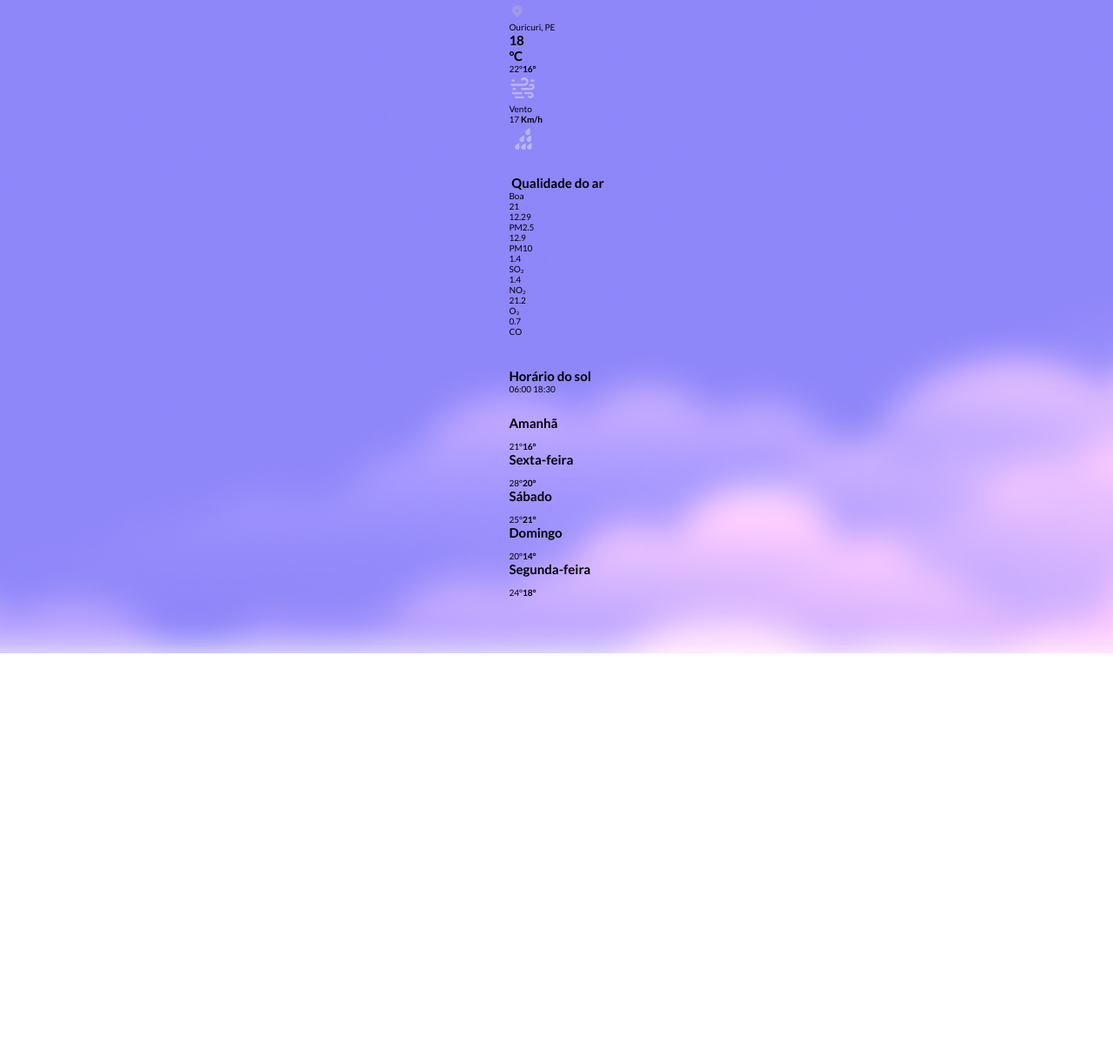
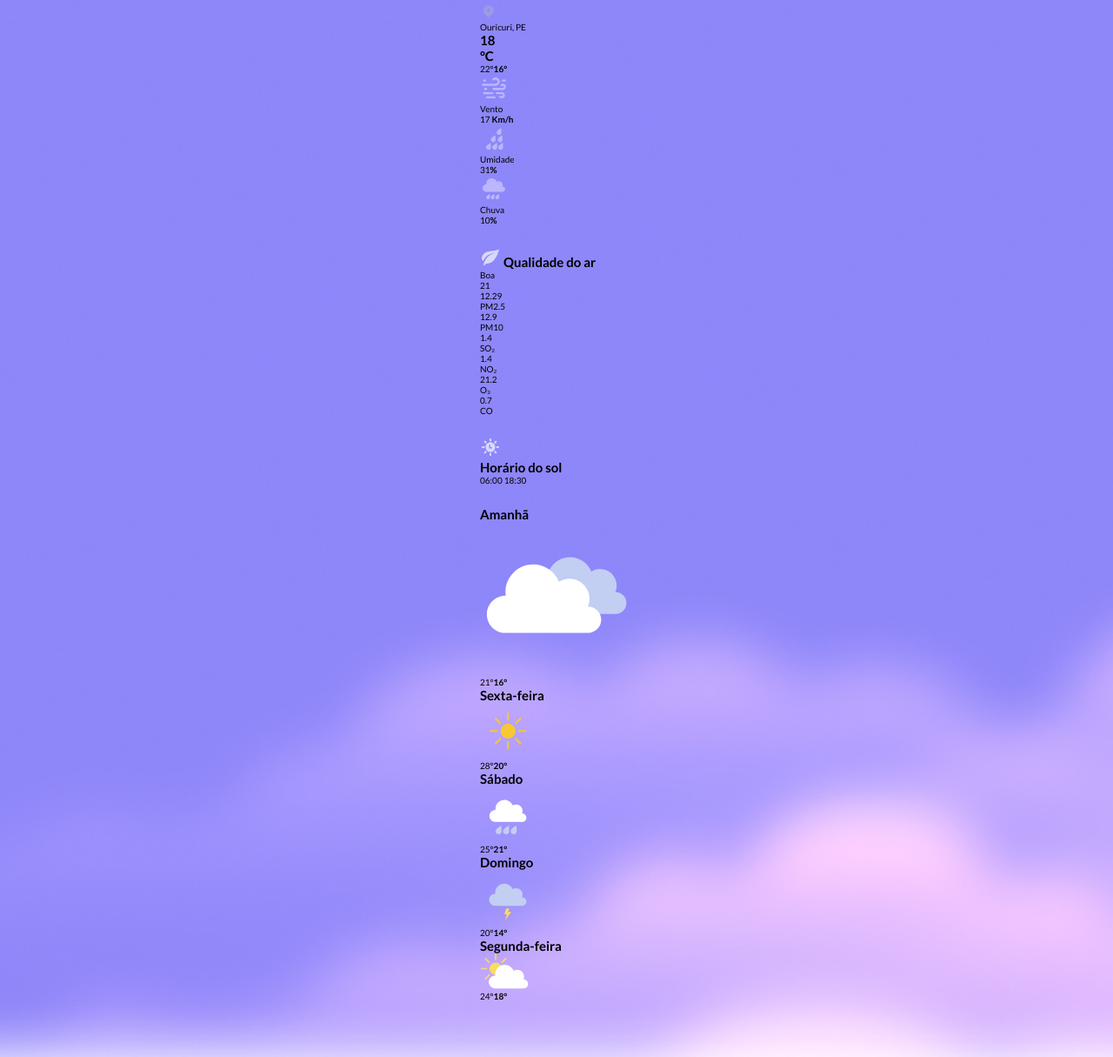
Before and after one commit to tiagosvieira10/previsaoDoTempo, a plain HTML site: page index.html in a window 1280 px wide. Shown: the part 85-1300 px from the top of the page at 87% size. Before the commit the page ends 836 px from the top, so only its background shows below. Drawn offline with Linux system fonts and the light colour scheme.

Commit message:
imagens adicionadas no html

```diff
--- a/index.html
+++ b/index.html
@@ -27,21 +27,28 @@
             <div class="maximo">22°<strong>16°</strong></div>
 
             <div class="vento">
-                <img src="img/weather (7).svg" alt="">
+                <img src="img/weather (7).svg" alt="vento">
                 <p>Vento</p>
                 <p>17 <strong>Km/h</strong></p>
             </div>
 
             <div class="umidade">
-                <img src="img/weather (8).svg" alt="">
+                <img src="img/weather (8).svg" alt="umidade">
+                <p>Umidade</p>
+                <p>31<strong>%</strong></p>
             </div>
-            <div class="chuva"></div>
+
+            <div class="chuva">
+                <img src="img/weather (9).svg" alt="chuva">
+                <p>Chuva</p>
+                <p>10<strong>%</strong></p>
+            </div>
 
         </section>
 
         <section class="medidor2">
             <h2 class="title">
-                <img src="" alt="">
+                <img src="img/leaf.svg" alt="folinha">
                 Qualidade do ar
             </h2>
 
@@ -87,9 +94,10 @@
         <section class="medidor3">
 
             <div class="horarioDoSol">
-                <img src="" alt="">
+                <img src="img/time.svg" alt="sol com relogio">
                 <h2>Horário do sol</h2>
             </div>
+
 
             <div class="hora">
                 <time class="sunrise">06:00</time>
@@ -99,29 +107,32 @@
         </section>
 
         <section class="medidor4">
+
             <div class="amanha">
                 <h2>Amanhã</h2>
-                <img src="" alt="">
+                <img src="img/weather (10).svg" alt="nuvens">
                 <p>21°<strong>16°</strong></p>
             </div>
+
             <div class="sexta">
                 <h2>Sexta-feira</h2>
-                <img src="" alt="">
+                <img src="img/weather (11).svg" alt="">
                 <p>28°<strong>20°</strong></p>
             </div>
+
             <div class="sabado">
                 <h2>Sábado</h2>
-                <img src="" alt="">
+                <img src="img/weather (12).svg" alt="nuvem com chuva">
                 <p>25°<strong>21°</strong></p>
             </div>
             <div class="domingo">
                 <h2>Domingo</h2>
-                <img src="" alt="">
+                <img src="img/weather (13).svg" alt="nuvem com raio">
                 <p>20°<strong>14°</strong></p>
             </div>
             <div class="segunda">
                 <h2>Segunda-feira</h2>
-                <img src="" alt="">
+                <img src="img/Group 7268.svg" alt="nuvem e sol">
                 <p>24°<strong>18°</strong></p>
             </div>
         </section>
```
Also changed, not shown: img/Group 7268.svg (added), img/weather (10).svg (added), img/weather (11).svg (added), img/weather (12).svg (added), img/weather (13).svg (added).
